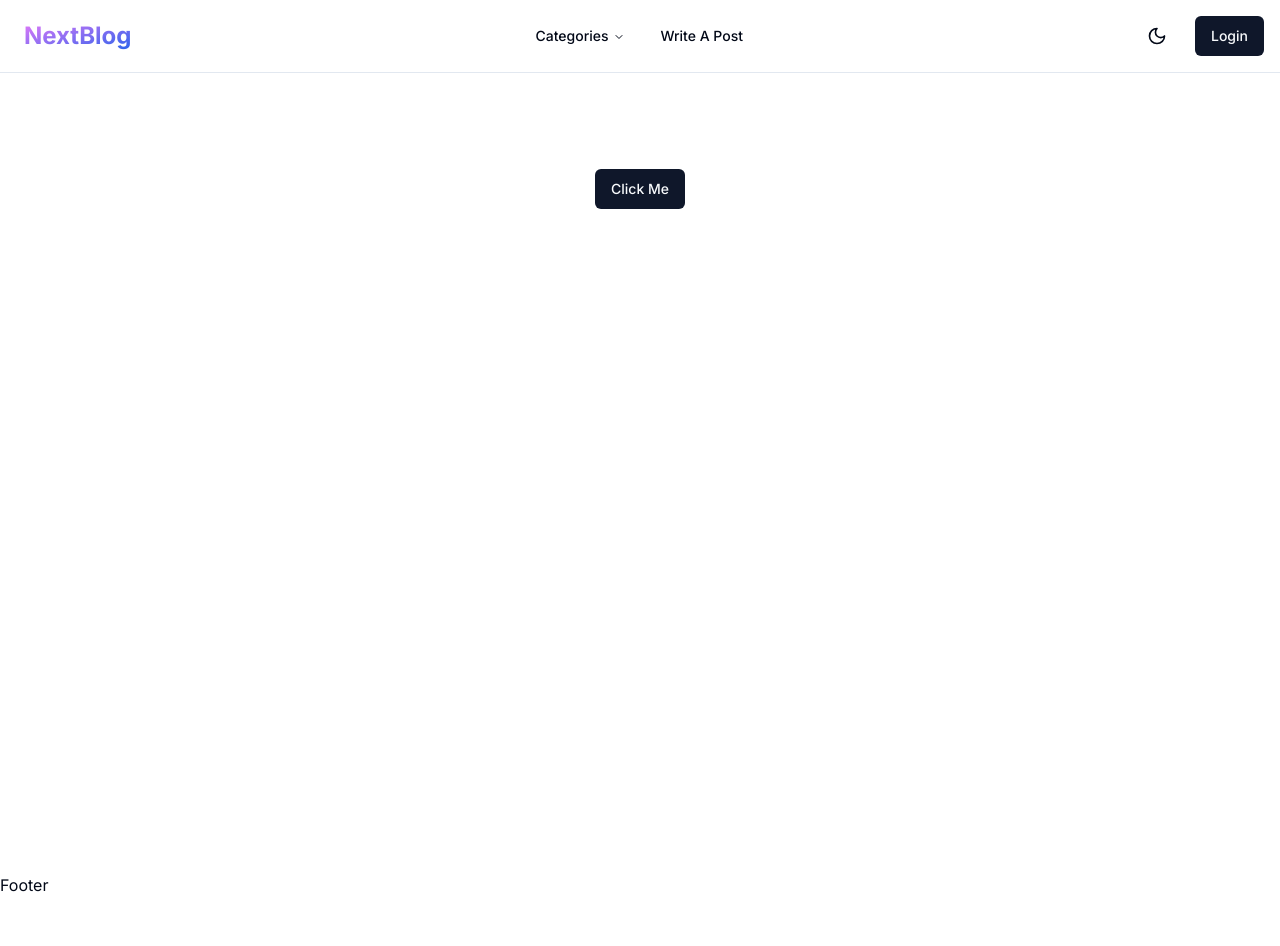
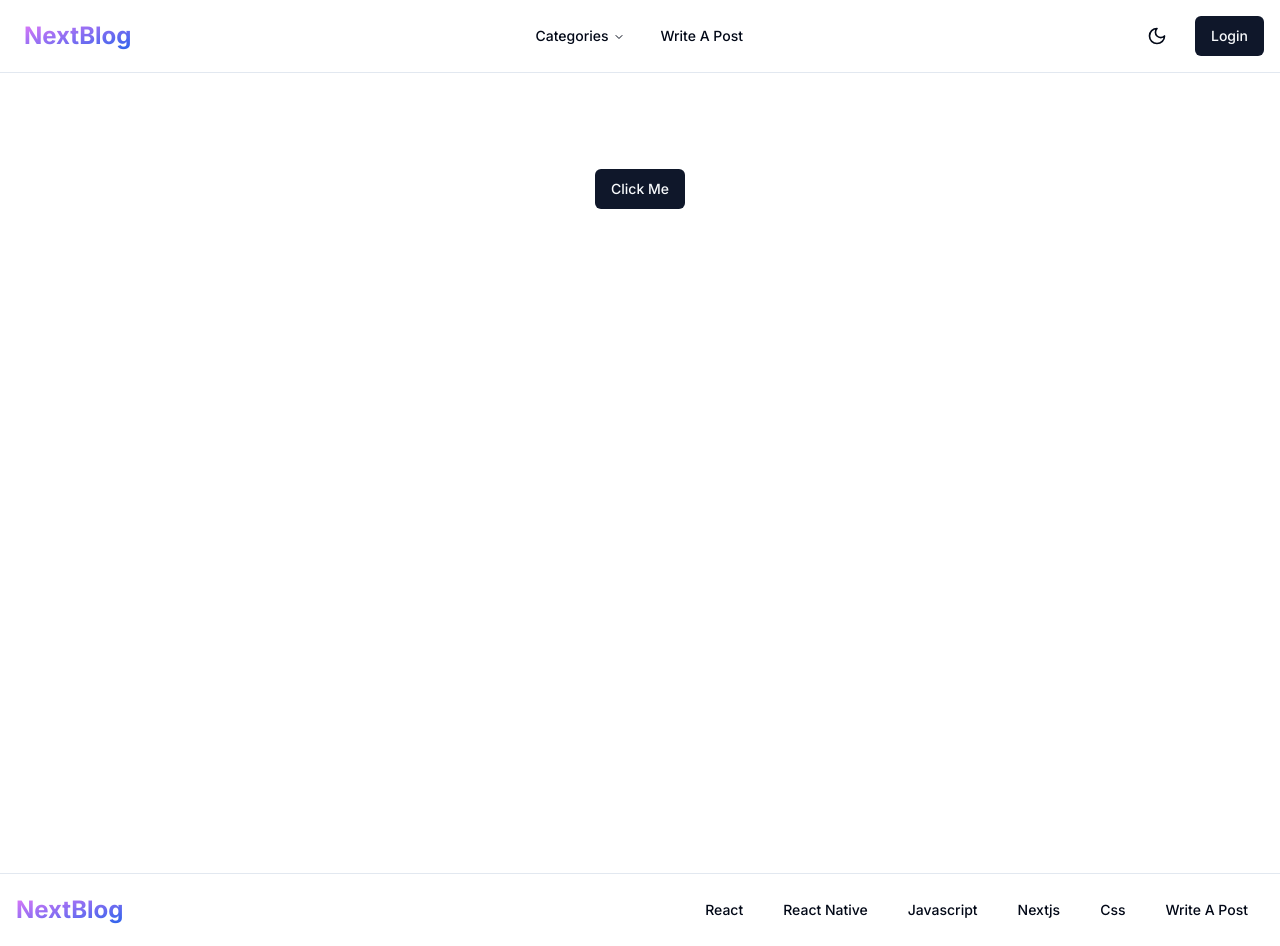
Before and after one commit to Hiboo93/blog-nextjs, a Next.js app: page / in a window 1280 px wide. Before the commit the page ends 897 px from the top, so only its background shows below. Built offline with nearby package versions, Linux system fonts and the light colour scheme.

Commit message:
✨ F04: creating component Footer

```diff
--- a/app/layout.tsx
+++ b/app/layout.tsx
@@ -4,6 +4,7 @@
 import Link from "next/link";
 import Header from "@/components/Header";
 import ThemeProvider from "@/providers/themeProvider";
+import Footer from "@/components/footer";
 
 const inter = Inter({ subsets: ["latin"] });
 
@@ -21,12 +22,12 @@
     <html lang="en">
       <body className={inter.className}>
         <ThemeProvider attribute="class" defaultTheme="system" enableSystem>
-          <div>
+          <div className=" flex flex-col justify-between min-h-screen">
             <Header />
-          </div>
-          {children}
-          <div>
-            <p>Footer</p>
+            <div className="flex-grow">
+              {children}
+            </div>
+            <Footer />
           </div>
         </ThemeProvider>
       </body>
--- /dev/null
+++ b/components/footer.tsx
@@ -0,0 +1,38 @@
+import React from "react";
+import PageContainer from "./Page-container";
+import { CATEGORIES } from "@/utils/categories";
+import Link from "next/link";
+import { Category } from "@/types";
+import { Button } from "./ui/button";
+
+const Footer = () => {
+  return (
+    <footer className="p-4 border-t">
+      <PageContainer>
+        <div className="flex flex-col md:flex-row items-start md:items-center justify-between">
+          <h1 className="text-2xl font-bold text-transparent bg-clip-text bg-gradient-to-br from-fuchsia-400 to-blue-600">
+            NextBlog
+          </h1>
+
+          <div className="flex flex-col md:flex-row gap-2">
+            {CATEGORIES.map((category: Category) => (
+              <div key={category.id}>
+                <Link href={`/categories/${category.slug}`}>
+                  <Button variant="ghost">
+                    {category.name}
+                  </Button>
+                </Link>
+              </div>
+            ))}
+
+            <Button variant="ghost">
+              <Link href="/write">Write A Post</Link>
+            </Button>
+          </div>
+        </div>
+      </PageContainer>
+    </footer>
+  );
+};
+
+export default Footer;
```
Also changed, not shown: components/Header.tsx (+19 -20 lines).
